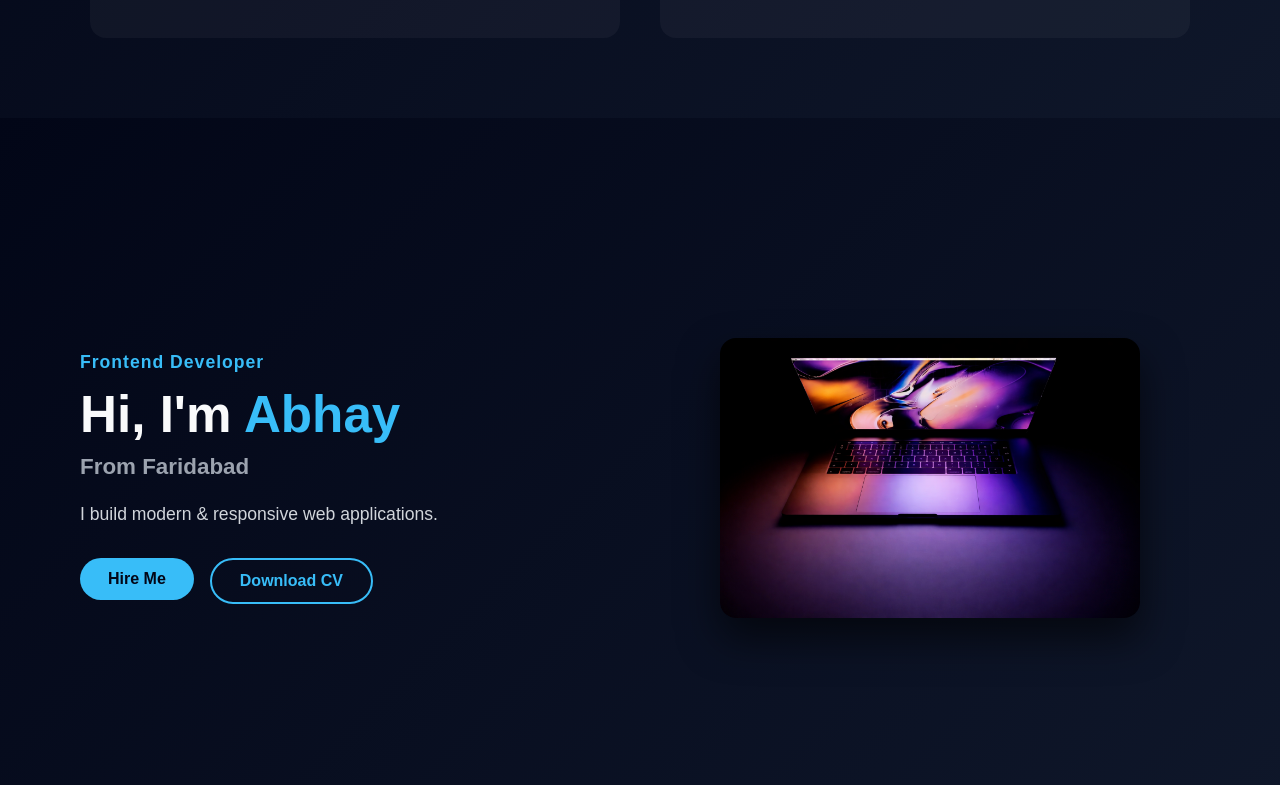
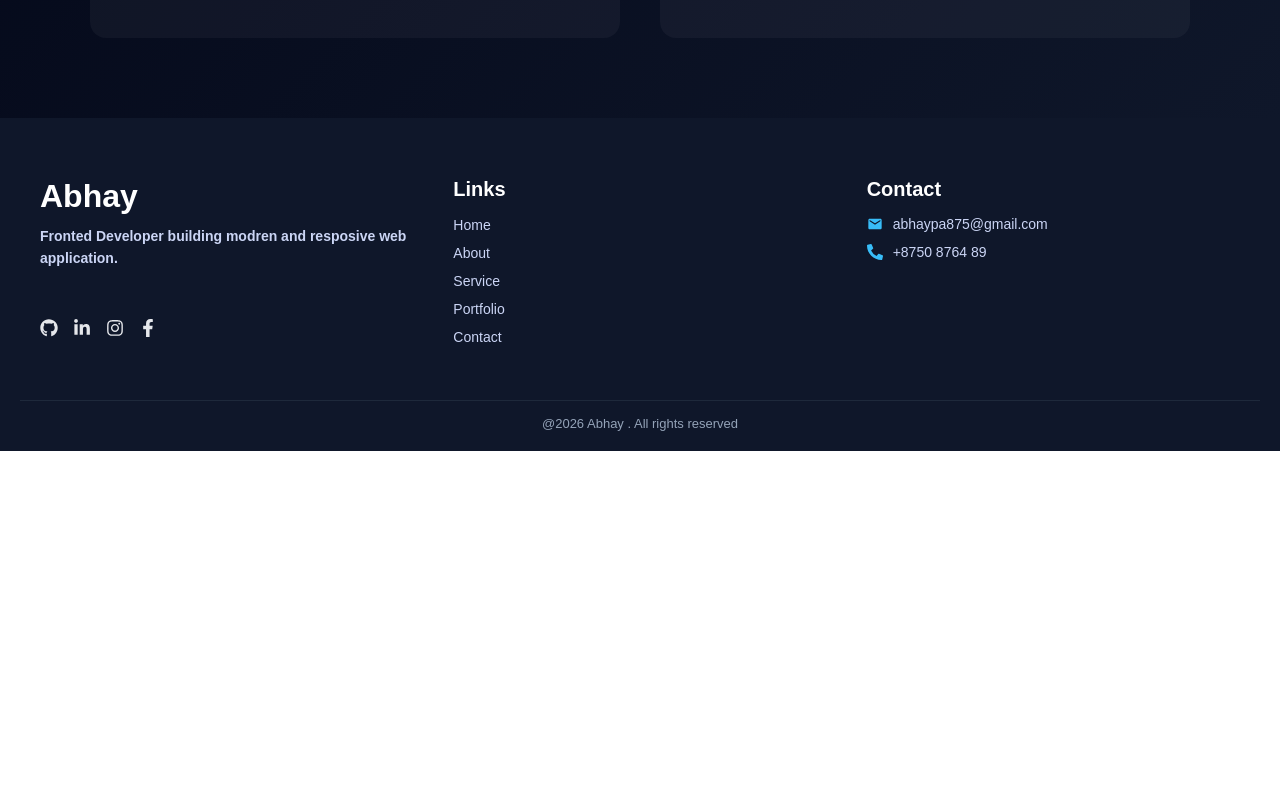
Before and after one commit to Abhay8750/my-portfolio, a React (Vite) app: page / in a window 1280 px wide. Shown: the part 3695-4480 px from the top of the page. After the commit the page ends 4146 px from the top, so only its background shows below. Built offline with nearby package versions, Linux system fonts and the light colour scheme.

Commit message:
Fix layout duplicate components

```diff
--- a/src/Latout.jsx
+++ b/src/Latout.jsx
@@ -1,12 +1,10 @@
 import Nav from "./components/Nav";
 import Footer from "./components/Footer";
-import { Outlet } from "react-router-dom";
 
 function Layout() {
   return (
     <>
       <Nav />
-      <Outlet />
       <Footer />
     </>
   );
```
